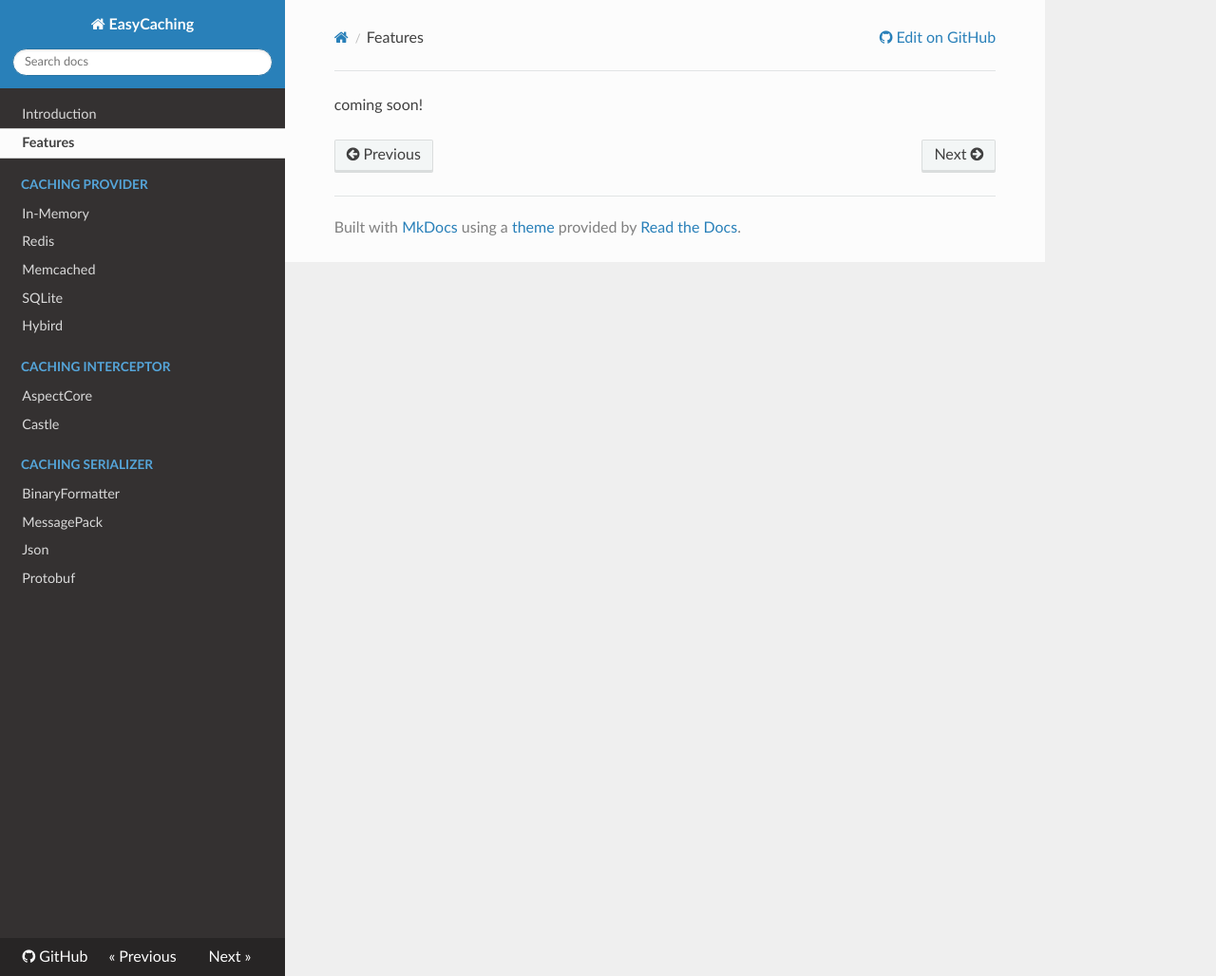
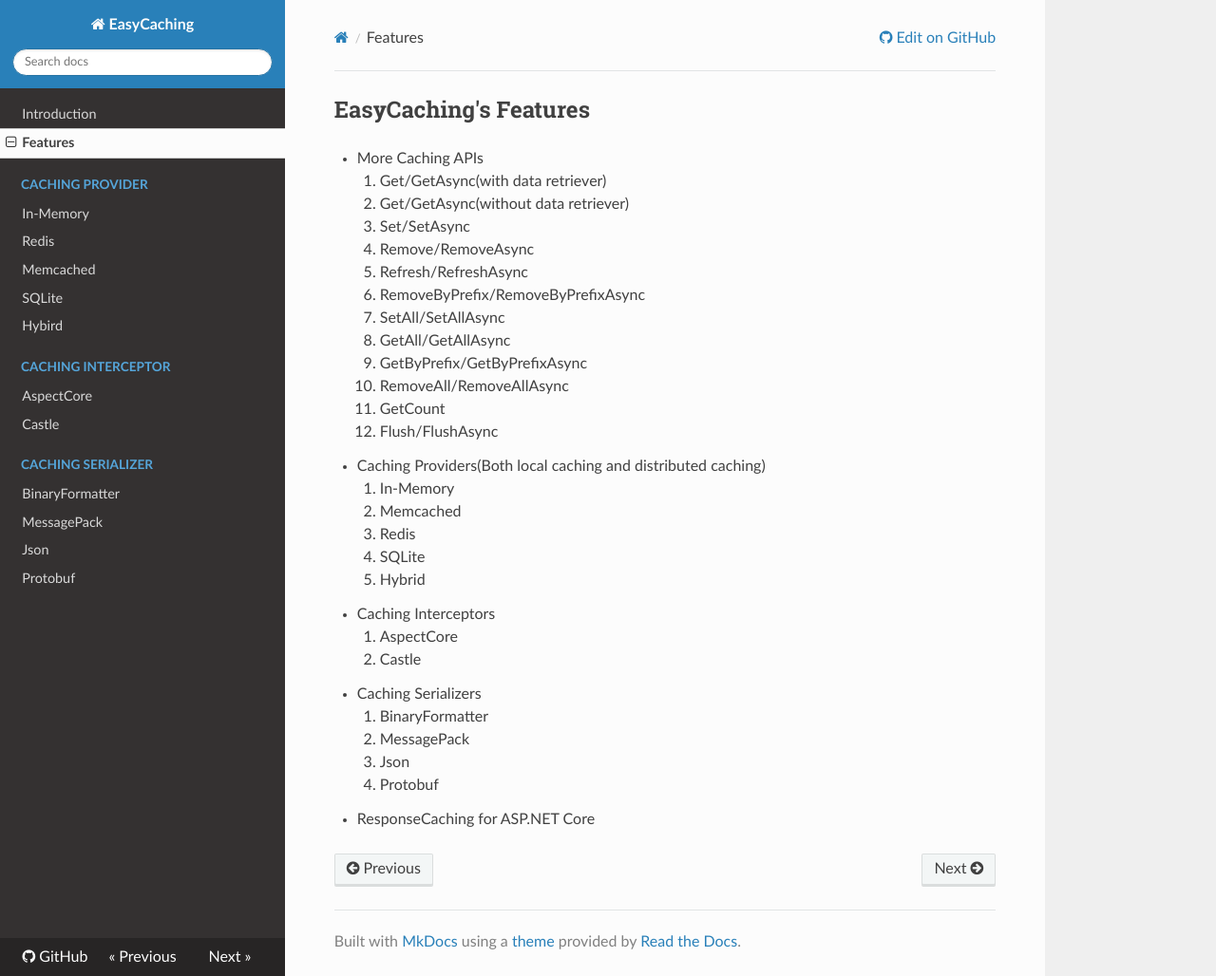
Before and after one commit to dotnetcore/EasyCaching, an MkDocs documentation site: the page built from docs/Features.md, in a window 1280 px wide and 1028 px high. Shown: the whole window at 95% size. Built offline with MkDocs 1.6.1, drawn with Linux system fonts in a browser that asks for light colours; nearby versions of some CDN libraries; old or Windows-style settings are respelled for this version of MkDocs.

```diff
--- a/docs/Features.md
+++ b/docs/Features.md
@@ -1 +1,30 @@
-coming soon!
+## EasyCaching's Features
+
+- More Caching APIs
+    1. Get/GetAsync(with data retriever)
+    2. Get/GetAsync(without data retriever)
+    3. Set/SetAsync
+    4. Remove/RemoveAsync
+    5. Refresh/RefreshAsync
+    6. RemoveByPrefix/RemoveByPrefixAsync
+    7. SetAll/SetAllAsync
+    8. GetAll/GetAllAsync
+    9. GetByPrefix/GetByPrefixAsync
+    10. RemoveAll/RemoveAllAsync
+    11. GetCount
+    12. Flush/FlushAsync
+- Caching Providers(Both local caching and distributed caching)
+    1. In-Memory
+    2. Memcached
+    3. Redis
+    4. SQLite
+    5. Hybrid
+- Caching Interceptors
+    1. AspectCore
+    2. Castle
+- Caching Serializers
+    1. BinaryFormatter
+    2. MessagePack
+    3. Json
+    4. Protobuf
+- ResponseCaching for ASP.NET Core
```
Also changed, not shown: README.md (+13 -7 lines), docs/index.md (+2 -2 lines).
